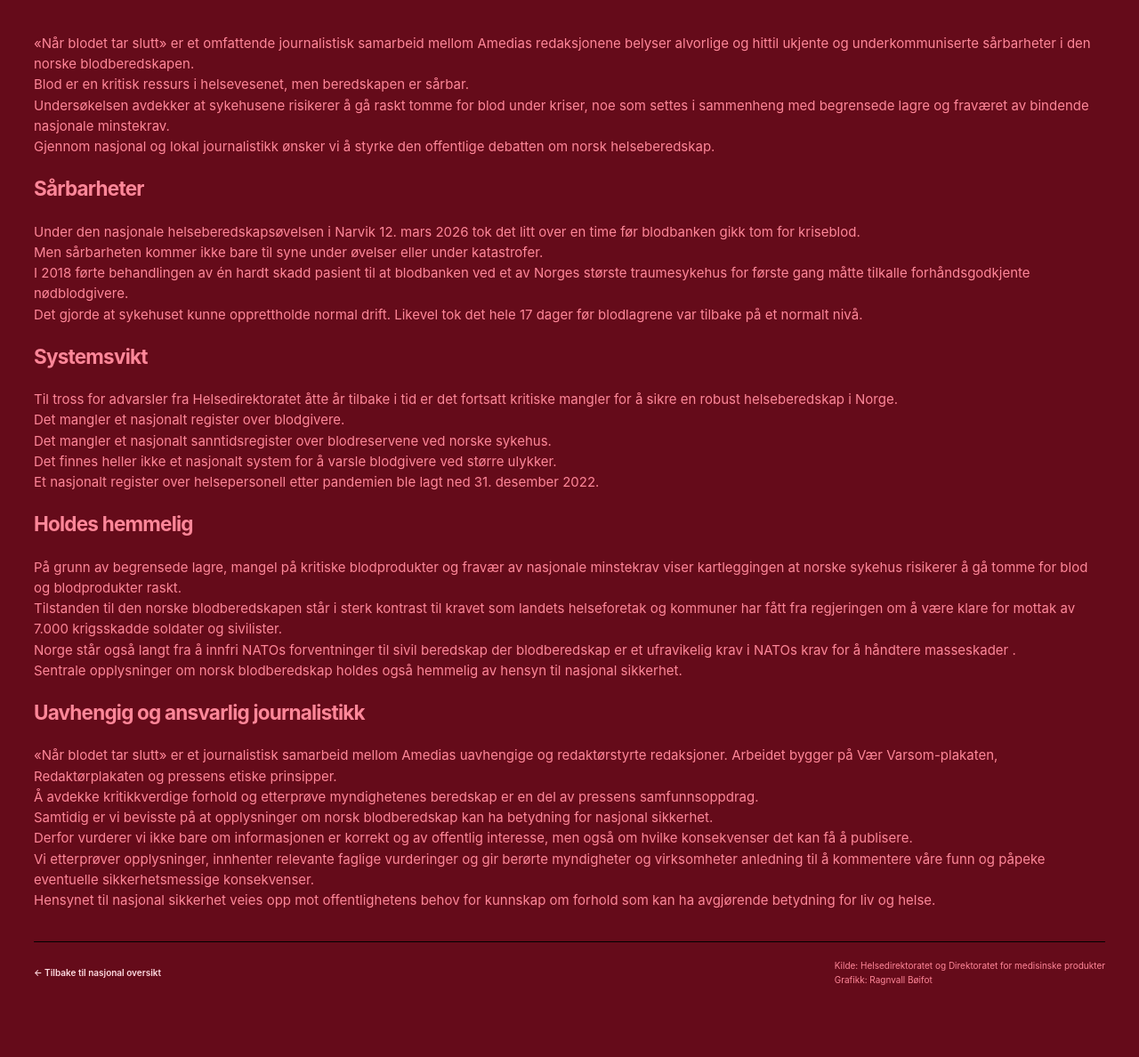
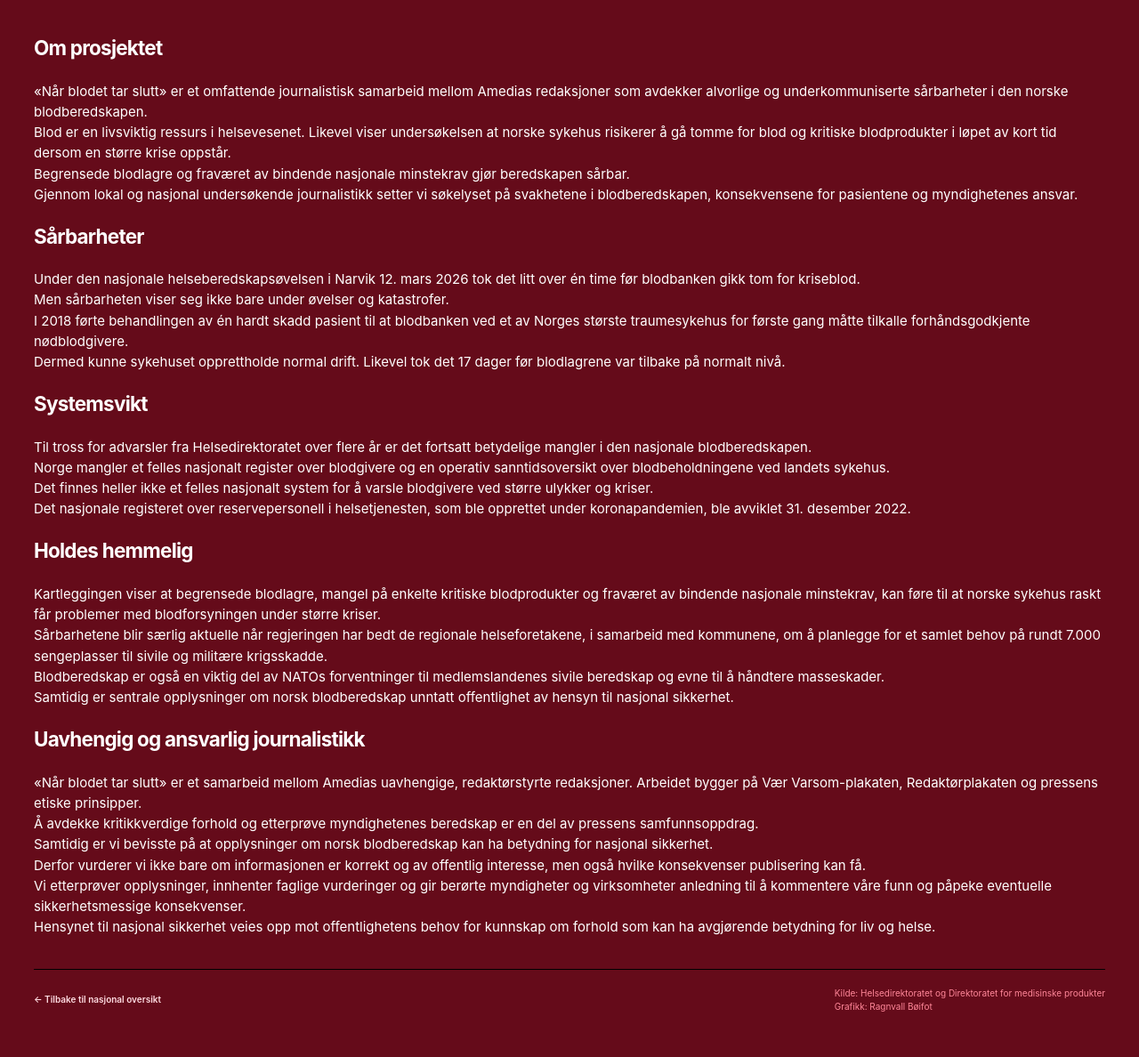
Before and after one commit to SonusSpeaker/blodberedskap, a plain HTML site: page about.html in a window 1280 px wide. Shown: the part 257-1445 px from the top of the page at 89% size. Before the commit the page ends 1414 px from the top, so only its background shows below. Drawn offline with Linux system fonts and the light colour scheme.

Commit message:
Silly writing mistakes now fixed, color of about text is now white

```diff
--- a/about.html
+++ b/about.html
@@ -19,41 +19,41 @@
     </div>
     <section class="about-body">
       <h1 class="about-title">«Når blodet tar slutt»</h1>
+      <h1 class="about-chapter">Om prosjektet</h1>
       <p class="about-text">
-        «Når blodet tar slutt» er et omfattende journalistisk samarbeid mellom Amedias redaksjonene belyser alvorlige og hittil ukjente og underkommuniserte sårbarheter i den norske blodberedskapen.
-        <br>Blod er en kritisk ressurs i helsevesenet, men beredskapen er sårbar.
-        <br>Undersøkelsen avdekker at sykehusene risikerer å gå raskt tomme for blod under kriser, noe som settes i sammenheng med begrensede lagre og fraværet av bindende nasjonale minstekrav.
-        <br>Gjennom nasjonal og lokal journalistikk ønsker vi å styrke den offentlige debatten om norsk helseberedskap.
+        «Når blodet tar slutt» er et omfattende journalistisk samarbeid mellom Amedias redaksjoner som avdekker alvorlige og underkommuniserte sårbarheter i den norske blodberedskapen.
+        <br>Blod er en livsviktig ressurs i helsevesenet. Likevel viser undersøkelsen at norske sykehus risikerer å gå tomme for blod og kritiske blodprodukter i løpet av kort tid dersom en større krise oppstår.
+        <br>Begrensede blodlagre og fraværet av bindende nasjonale minstekrav gjør beredskapen sårbar.
+        <br>Gjennom lokal og nasjonal undersøkende journalistikk setter vi søkelyset på svakhetene i blodberedskapen, konsekvensene for pasientene og myndighetenes ansvar.
       </p>
       <h1 class="about-chapter">Sårbarheter</h1>
       <p class="about-text">
-        Under den nasjonale helseberedskapsøvelsen i Narvik 12. mars 2026 tok det litt over en time før blodbanken gikk tom for kriseblod.
-        <br>Men sårbarheten kommer ikke bare til syne under øvelser eller under katastrofer.
+        Under den nasjonale helseberedskapsøvelsen i Narvik 12. mars 2026 tok det litt over én time før blodbanken gikk tom for kriseblod.
+        <br>Men sårbarheten viser seg ikke bare under øvelser og katastrofer.
         <br>I 2018 førte behandlingen av én hardt skadd pasient til at blodbanken ved et av Norges største traumesykehus for første gang måtte tilkalle forhåndsgodkjente nødblodgivere.
-        <br>Det gjorde at sykehuset kunne opprettholde normal drift. Likevel tok det hele 17 dager før blodlagrene var tilbake på et normalt nivå.
+        <br>Dermed kunne sykehuset opprettholde normal drift. Likevel tok det 17 dager før blodlagrene var tilbake på normalt nivå.
       </p>
       <h1 class="about-chapter">Systemsvikt</h1>
       <p class="about-text">
-        Til tross for advarsler fra Helsedirektoratet åtte år tilbake i tid er det fortsatt kritiske mangler for å sikre en robust helseberedskap i Norge.
-        <br>Det mangler et nasjonalt register over blodgivere.
-        <br>Det mangler et nasjonalt sanntidsregister over blodreservene ved norske sykehus.
-        <br>Det finnes heller ikke et nasjonalt system for å varsle blodgivere ved større ulykker.
-        <br>Et nasjonalt register over helsepersonell etter pandemien ble lagt ned 31. desember 2022.
+        Til tross for advarsler fra Helsedirektoratet over flere år er det fortsatt betydelige mangler i den nasjonale blodberedskapen.
+        <br>Norge mangler et felles nasjonalt register over blodgivere og en operativ sanntidsoversikt over blodbeholdningene ved landets sykehus.
+        <br>Det finnes heller ikke et felles nasjonalt system for å varsle blodgivere ved større ulykker og kriser.
+        <br>Det nasjonale registeret over reservepersonell i helsetjenesten, som ble opprettet under koronapandemien, ble avviklet 31. desember 2022.
       </p>
       <h1 class="about-chapter">Holdes hemmelig </h1>
       <p class="about-text">
-        På grunn av begrensede lagre, mangel på kritiske blodprodukter og fravær av nasjonale minstekrav viser kartleggingen at norske sykehus risikerer å gå tomme for blod og blodprodukter raskt.
-        <br>Tilstanden til den norske blodberedskapen står i sterk kontrast til kravet som landets helseforetak og kommuner har fått fra regjeringen om å være klare for mottak av 7.000 krigsskadde soldater og sivilister.
-        <br>Norge står også langt fra å innfri NATOs forventninger til sivil beredskap der blodberedskap er et ufravikelig krav i NATOs krav for å håndtere masseskader .
-        <br>Sentrale opplysninger om norsk blodberedskap holdes også hemmelig av hensyn til nasjonal sikkerhet.
+        Kartleggingen viser at begrensede blodlagre, mangel på enkelte kritiske blodprodukter og fraværet av bindende nasjonale minstekrav, kan føre til at norske sykehus raskt får problemer med blodforsyningen under større kriser.
+        <br>Sårbarhetene blir særlig aktuelle når regjeringen har bedt de regionale helseforetakene, i samarbeid med kommunene, om å planlegge for et samlet behov på rundt 7.000 sengeplasser til sivile og militære krigsskadde.
+        <br>Blodberedskap er også en viktig del av NATOs forventninger til medlemslandenes sivile beredskap og evne til å håndtere masseskader.
+        <br>Samtidig er sentrale opplysninger om norsk blodberedskap unntatt offentlighet av hensyn til nasjonal sikkerhet.
       </p>
       <h1 class="about-chapter">Uavhengig og ansvarlig journalistikk</h1>
       <p class="about-text">
-        «Når blodet tar slutt» er et journalistisk samarbeid mellom Amedias uavhengige og redaktørstyrte redaksjoner. Arbeidet bygger på Vær Varsom-plakaten, Redaktørplakaten og pressens etiske prinsipper.
+        «Når blodet tar slutt» er et samarbeid mellom Amedias uavhengige, redaktørstyrte redaksjoner. Arbeidet bygger på Vær Varsom-plakaten, Redaktørplakaten og pressens etiske prinsipper.
         <br>Å avdekke kritikkverdige forhold og etterprøve myndighetenes beredskap er en del av pressens samfunnsoppdrag.
         <br>Samtidig er vi bevisste på at opplysninger om norsk blodberedskap kan ha betydning for nasjonal sikkerhet.
-        <br>Derfor vurderer vi ikke bare om informasjonen er korrekt og av offentlig interesse, men også om hvilke konsekvenser det kan få å publisere.
-        <br>Vi etterprøver opplysninger, innhenter relevante faglige vurderinger og gir berørte myndigheter og virksomheter anledning til å kommentere våre funn og påpeke eventuelle sikkerhetsmessige konsekvenser.
+        <br>Derfor vurderer vi ikke bare om informasjonen er korrekt og av offentlig interesse, men også hvilke konsekvenser publisering kan få.
+        <br>Vi etterprøver opplysninger, innhenter faglige vurderinger og gir berørte myndigheter og virksomheter anledning til å kommentere våre funn og påpeke eventuelle sikkerhetsmessige konsekvenser.
         <br>Hensynet til nasjonal sikkerhet veies opp mot offentlighetens behov for kunnskap om forhold som kan ha avgjørende betydning for liv og helse.
       </p>
     </section>
--- a/assets/styles.css
+++ b/assets/styles.css
@@ -876,7 +876,8 @@ button {
   border-top:1px solid var(--border-color)
 }
 .about-shell {
-  min-height:calc(100vh - 150px)
+  min-height:calc(100vh - 150px);
+  color: #ffffff
 }
 .about-body {
   min-height:65vh;
```
